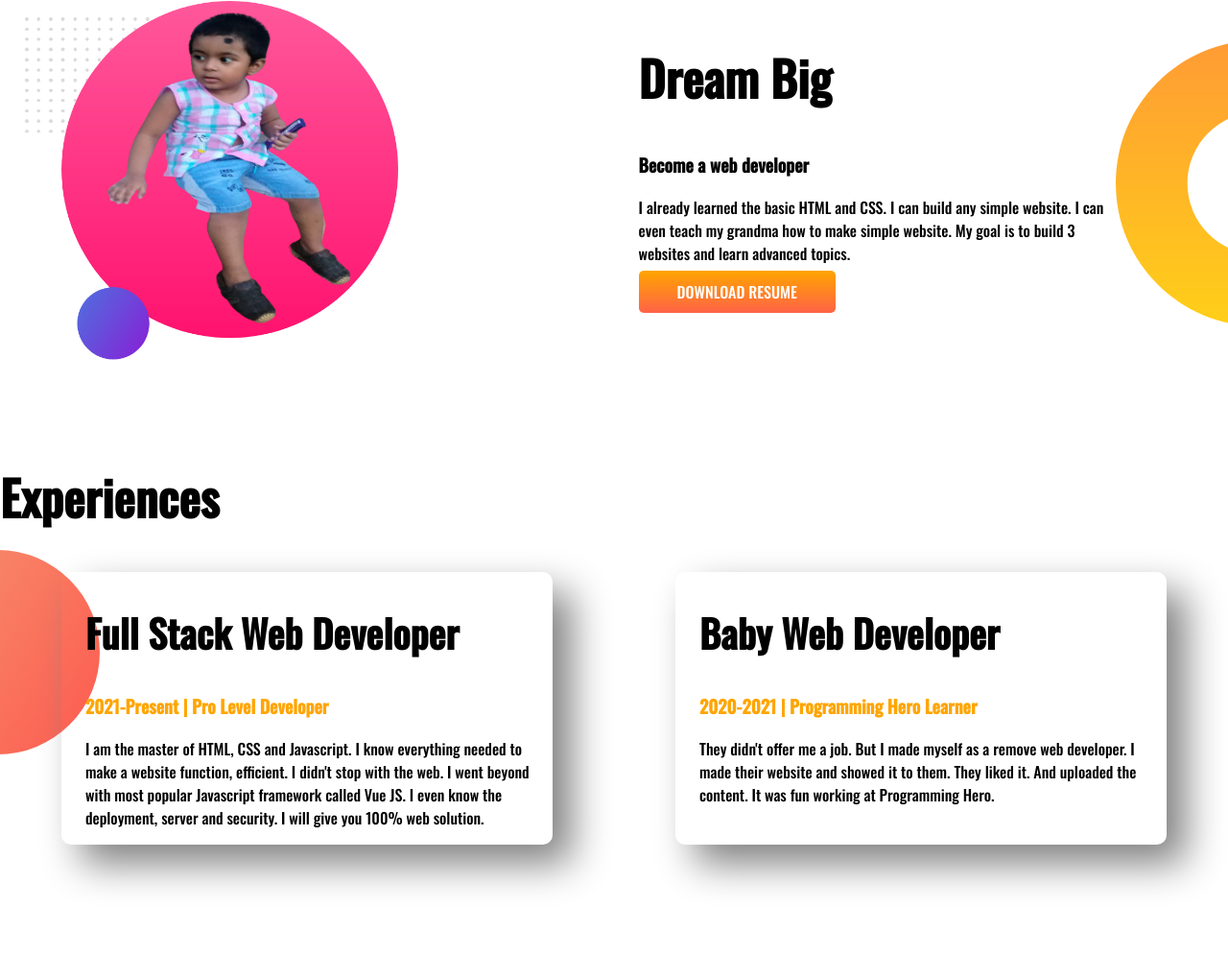
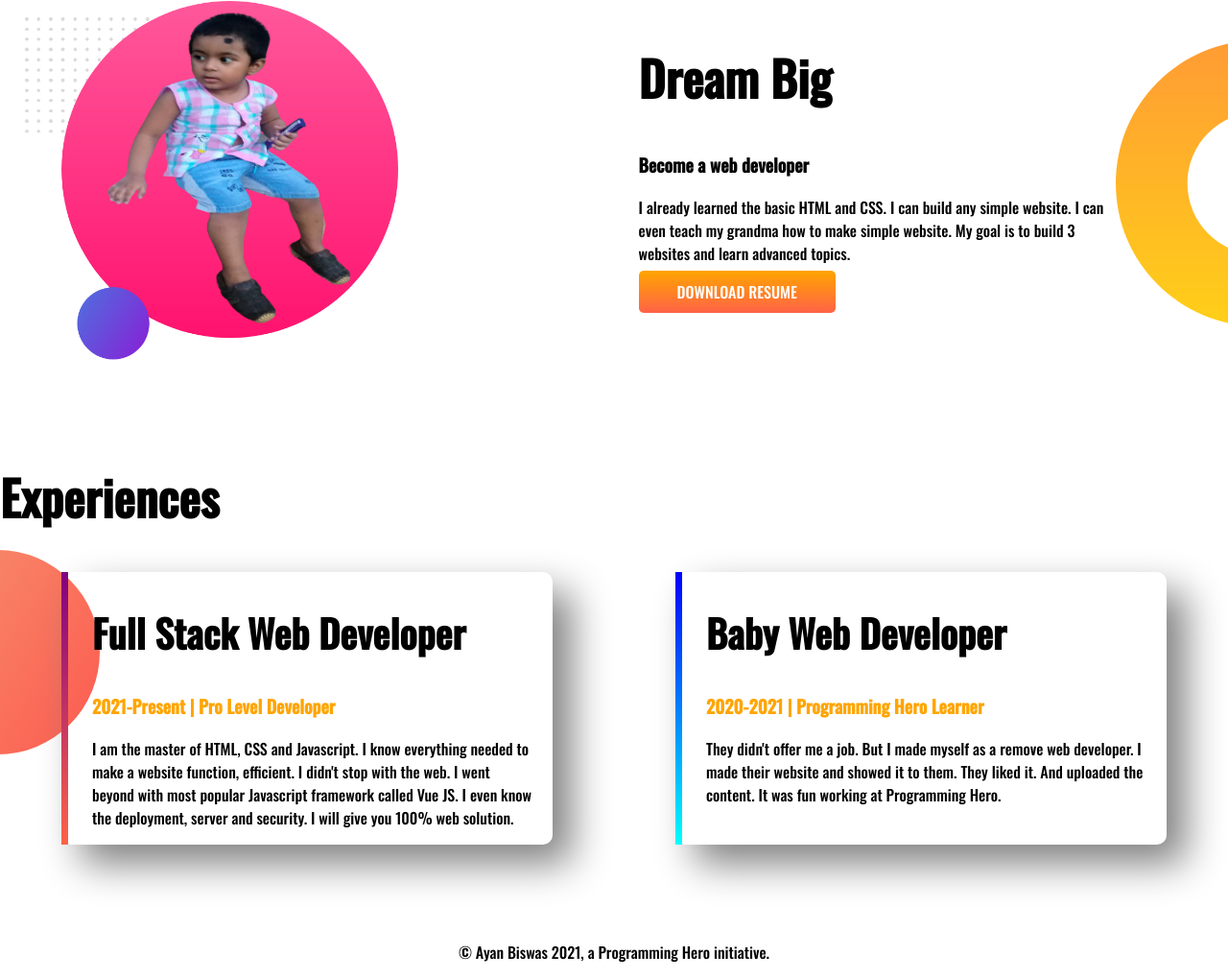
Before and after one commit to alipkumarbiswas/developer-portfolio-1, a plain HTML site: page index.html in a window 1280 px wide. Shown: the part 529-1549 px from the top of the page at 96% size. Before the commit the page ends 1509 px from the top, so only its background shows below. Drawn offline with nearby package versions, Linux system fonts and the light colour scheme.

Commit message:
final changes added

```diff
--- a/index.html
+++ b/index.html
@@ -44,7 +44,7 @@
     <section class="experince-area">
         <h1>Experiences</h1>
         <div class="flexible-container">
-            <div class="experince-item">
+            <div id="full-stack-experince" class="experince-item">
                 <h2>Full Stack Web Developer</h2>
                 <h3 class="orange-color">2021-Present | Pro Level Developer</h3>
                 <p>I am the master of HTML, CSS and Javascript. I know everything needed to make a website function,
@@ -52,7 +52,7 @@
                     Vue
                     JS. I even know the deployment, server and security. I will give you 100% web solution.</p>
             </div>
-            <div class="experince-item">
+            <div id="web-developer-experince" class="experince-item">
                 <h2>Baby Web Developer</h2>
                 <h3 class="orange-color">2020-2021 | Programming Hero Learner</h3>
                 <p>They didn't offer me a job. But I made myself as a remove web developer. I made their website and
@@ -61,6 +61,9 @@
             </div>
         </div>
     </section>
+    <footer>
+        <p>© Ayan Biswas 2021, a Programming Hero initiative.</p>
+    </footer>
 </body>
 
 </html>
--- a/style.css
+++ b/style.css
@@ -54,6 +54,17 @@ h2{
     padding-right: 20px;
     border-radius: 10px;
     box-shadow: 20px 20px 40px gray;
-
-
 }
+#full-stack-experince{
+    border-left: 7px solid;
+    border-image: linear-gradient(purple, tomato);
+    border-image-slice: 1;
+}
+#web-developer-experince{
+    border-left: 7px solid;
+    border-image: linear-gradient(blue, cyan);
+    border-image-slice: 1;
+}
+footer p{
+    text-align: center;
+}
```
Also changed, not shown: images/jhankar.png (deleted), images/jhankar2.png (deleted), showOff/IMG_20200626_185539_1-removebg-preview.png (deleted), showOff/IMG_20200626_185614-removebg-preview.png (deleted), 2 other files.
